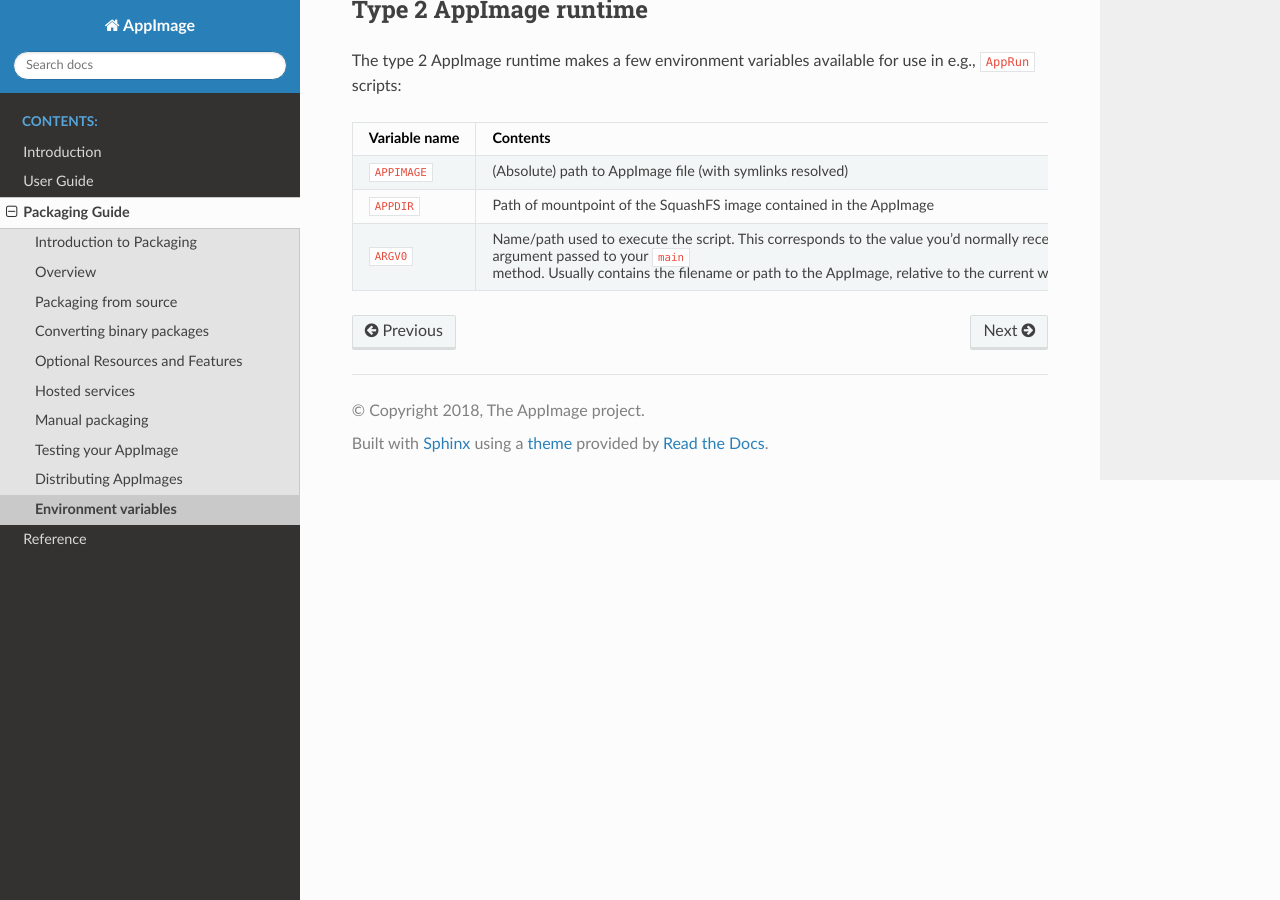
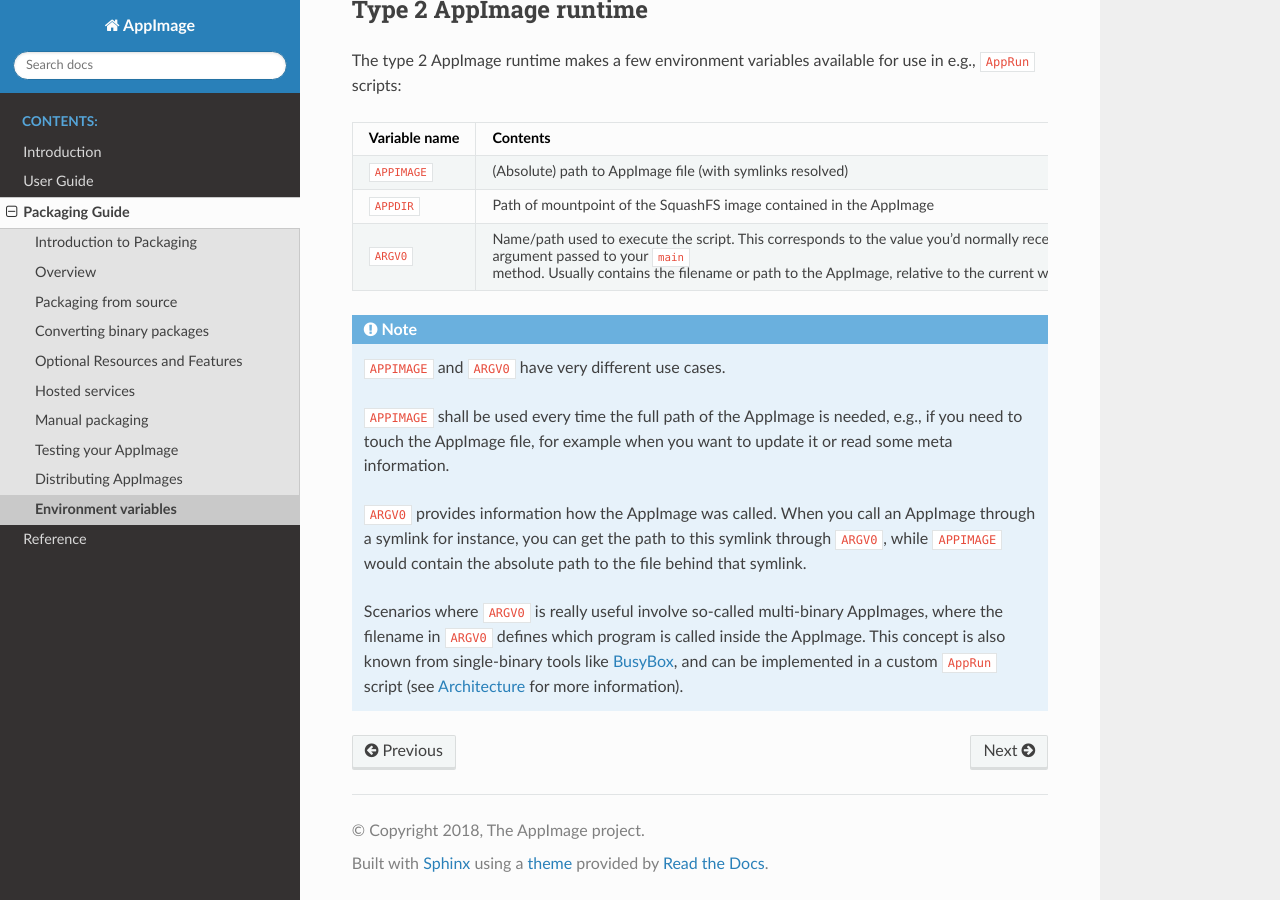
Before and after one commit to AppImage/docs.appimage.org, a Sphinx documentation site: the page built from source/packaging-guide/environment-variables.rst, in a window 1280 px wide and 900 px high, scrolled down 563 px. Built offline with Sphinx 7.4.7 and the Read the Docs theme 2.0.0, drawn with Linux system fonts in a browser that asks for light colours.

Commit message:
Document use cases for ARGV0 and APPIMAGE

```diff
--- a/source/packaging-guide/environment-variables.rst
+++ b/source/packaging-guide/environment-variables.rst
@@ -1,4 +1,4 @@
-.. ref: env_vars
+.. _ref-env_vars
 
 Environment variables
 =====================
@@ -40,3 +40,19 @@
 |                  | directory.                                                                                       |
 |                  |                                                                                                  |
 +------------------+--------------------------------------------------------------------------------------------------+
+
+.. note::
+
+   :code:`APPIMAGE` and :code:`ARGV0` have very different use cases.
+
+   :code:`APPIMAGE` shall be used every time the full path of the AppImage is needed, e.g., if you need to touch the
+   AppImage file, for example when you want to update it or read some meta information.
+
+   :code:`ARGV0` provides information how the AppImage was called. When you call an AppImage through a symlink for
+   instance, you can get the path to this symlink through :code:`ARGV0`, while :code:`APPIMAGE` would contain the
+   absolute path to the file behind that symlink.
+
+   Scenarios where :code:`ARGV0` is really useful involve so-called multi-binary AppImages, where the filename
+   in :code:`ARGV0` defines which program is called inside the AppImage. This concept is also known from
+   single-binary tools like `BusyBox <https://en.wikipedia.org/wiki/BusyBox>`_, and can be implemented in a custom
+   :code:`AppRun` script (see :ref:`Architecture <ref-architecture>` for more information).
```
